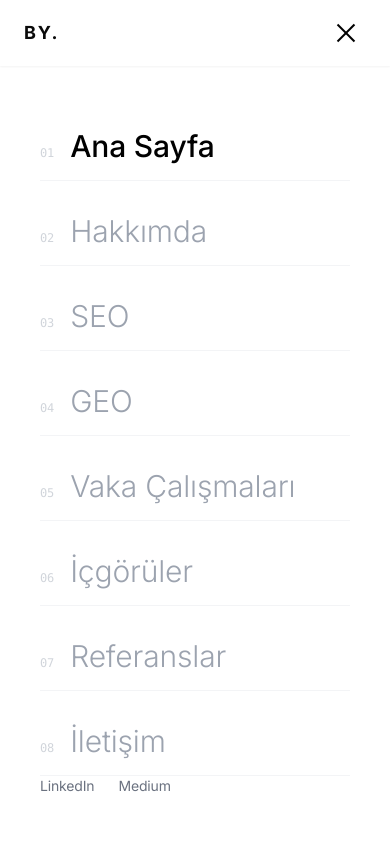
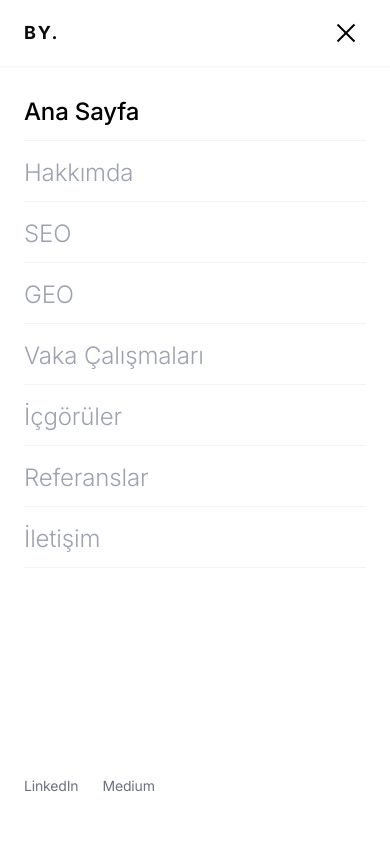
Before and after one commit to bahattinyaylagul-sketch/portfolio-site, a Next.js app: page / in a window 390 px wide. Both pictures are taken after a click on the button "Menüyü Aç". Shown: the top 844 px of the page. Built offline with nearby package versions, Linux system fonts and the light colour scheme.

Commit message:
feat: adding GA4 tracking code

```diff
--- a/src/app/layout.tsx
+++ b/src/app/layout.tsx
@@ -73,24 +73,20 @@ export default function RootLayout({
       <body className={`${inter.variable} ${instrumentSerif.variable} font-sans antialiased`}>
         {children}
 
-        {/* Örnek Third-Party Script Optimizasyonu:
-            Google Analytics veya diğer araçları buraya ekleyebilirsiniz.
-            Performansı etkilememesi için strategy="lazyOnload" kullanılmıştır.
-            Partytown ile "worker" stratejisi de kullanabilirsiniz. */}
-        {/*
+        {/* Google Analytics (GA4) - G-SFFCG8SZYN */}
         <Script
-          src="https://www.googletagmanager.com/gtag/js?id=G-XXXXXXXXXX"
-          strategy="lazyOnload"
+          src="https://www.googletagmanager.com/gtag/js?id=G-SFFCG8SZYN"
+          strategy="afterInteractive"
         />
-        <Script id="google-analytics" strategy="lazyOnload">
+        <Script id="google-analytics" strategy="afterInteractive">
           {`
             window.dataLayer = window.dataLayer || [];
             function gtag(){dataLayer.push(arguments);}
             gtag('js', new Date());
-            gtag('config', 'G-XXXXXXXXXX');
+
+            gtag('config', 'G-SFFCG8SZYN');
           `}
         </Script>
-        */}
       </body>
     </html>
   );
--- a/src/components/Navigation.tsx
+++ b/src/components/Navigation.tsx
@@ -122,29 +122,27 @@ export default function Navigation({ theme = "light" }: NavigationProps) {
             {/* Mobile Menu Overlay */}
             <div
                 id="mobile-menu"
-                className={`fixed inset-0 bg-white md:hidden flex flex-col pt-32 px-10 transition-all duration-500 ease-in-out ${mobileMenuOpen ? "opacity-100 pointer-events-auto translate-x-0" : "opacity-0 pointer-events-none translate-x-full"}`}
+                className={`fixed inset-0 bg-white md:hidden flex flex-col pt-24 px-6 transition-all duration-500 ease-in-out ${mobileMenuOpen ? "opacity-100 pointer-events-auto translate-x-0" : "opacity-0 pointer-events-none translate-x-full"}`}
                 style={{ zIndex: 9998 }}
             >
-                <ul className="flex flex-col gap-8 text-3xl font-light">
-                    {navItems.map((item, index) => (
-                        <li key={item.href} style={{ transitionDelay: `${index * 50}ms` }} className={`transform transition-all duration-500 ${mobileMenuOpen ? "translate-x-0 opacity-100" : "translate-x-10 opacity-0"}`}>
+                <ul className="flex flex-col gap-4 text-2xl font-light">
+                    {navItems.map((item) => (
+                        <li key={item.href} className={`transform transition-all duration-500 ${mobileMenuOpen ? "translate-x-0 opacity-100" : "translate-x-10 opacity-0"}`}>
                             <Link
                                 href={item.href}
                                 onClick={() => setMobileMenuOpen(false)}
-                                className={`block border-b border-gray-100 pb-4 ${pathname === item.href ? "text-black font-medium" : "text-gray-400"}`}
+                                className={`block border-b border-gray-100 pb-3 ${pathname === item.href ? "text-black font-medium" : "text-gray-400"}`}
                             >
-                                <span className="text-xs font-mono mr-4 text-gray-300">0{index + 1}</span>
                                 {item.label}
                             </Link>
                         </li>
                     ))}
-                    <li className={`transform transition-all duration-500 delay-300 ${mobileMenuOpen ? "translate-x-0 opacity-100" : "translate-x-10 opacity-0"}`}>
+                    <li className={`transform transition-all duration-500 ${mobileMenuOpen ? "translate-x-0 opacity-100" : "translate-x-10 opacity-0"}`}>
                         <Link
                             href="/#contact"
                             onClick={() => setMobileMenuOpen(false)}
-                            className="block border-b border-gray-100 pb-4 text-gray-400"
+                            className="block border-b border-gray-100 pb-3 text-gray-400"
                         >
-                            <span className="text-xs font-mono mr-4 text-gray-300">08</span>
                             İletişim
                         </Link>
                     </li>
```
